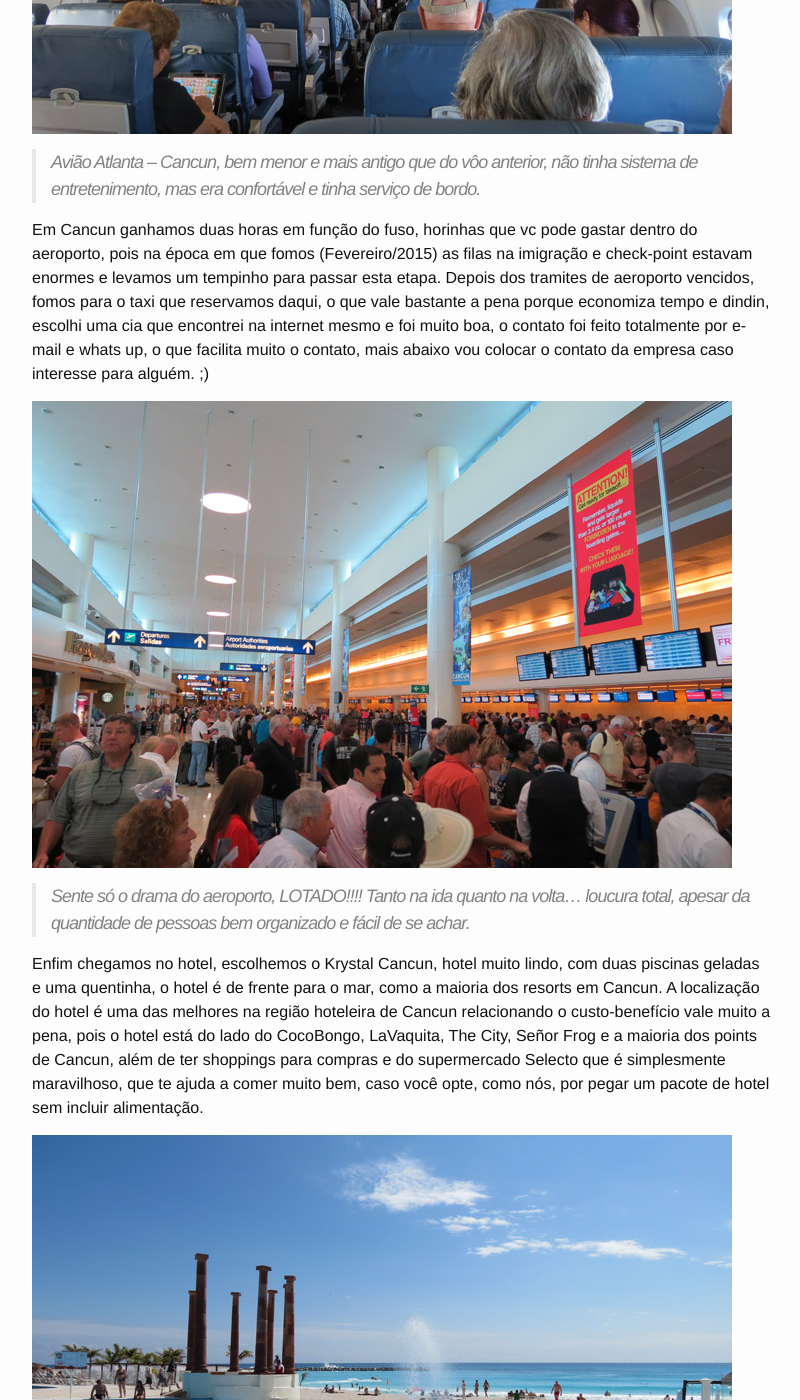
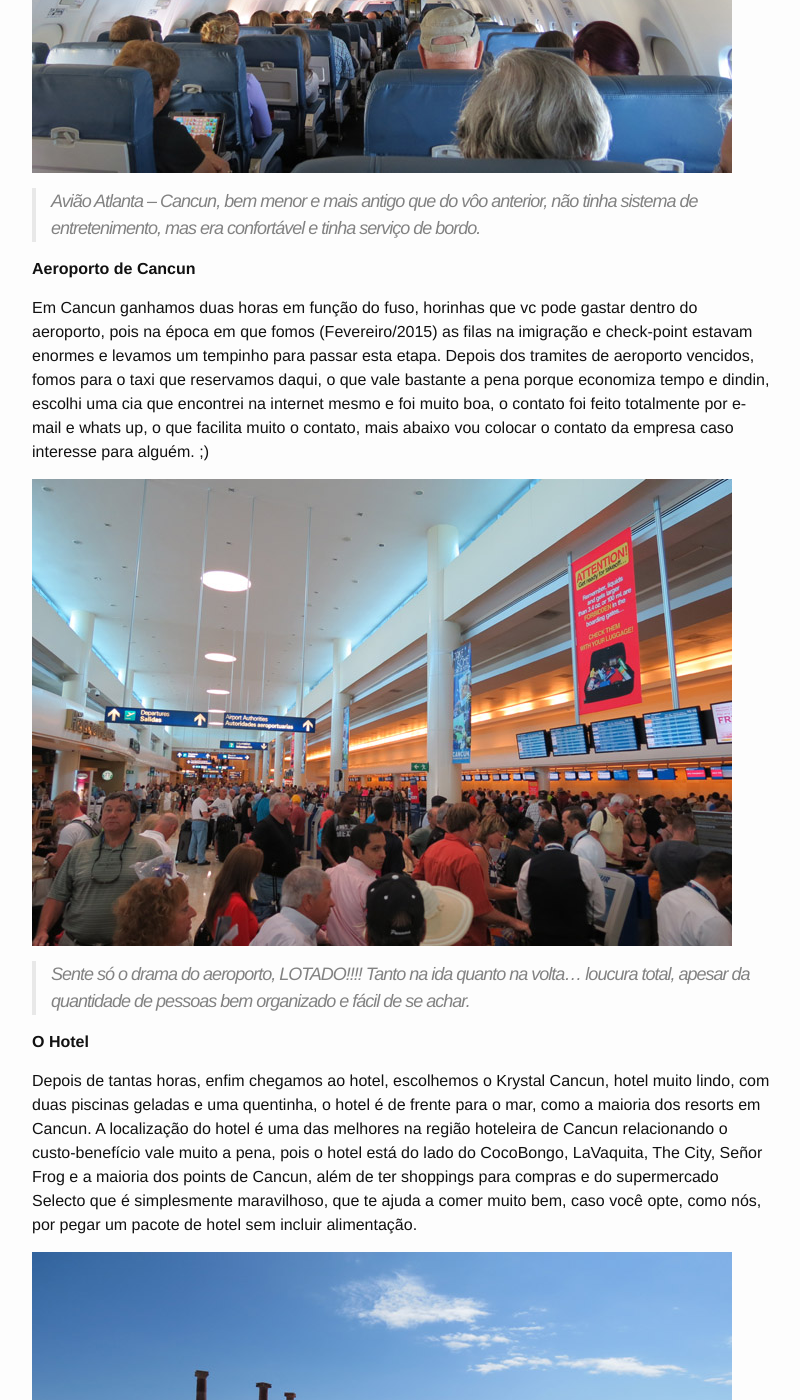
Before and after one commit to ruanltbg/viajandonasferias, a Jekyll site: the page built from _posts/2016-07-04-Cancun-Parte 1.md, in a window 1280 px wide and 1400 px high, scrolled down 4828 px. Shown: the whole window, without its empty margins (238-1038 px from the left). Built offline with Jekyll 4.4.1, drawn with Linux system fonts in a browser that asks for light colours.

Commit message:
Update 2016-07-04-Cancun-Parte 1.md

```diff
--- a/_posts/2016-07-04-Cancun-Parte 1.md
+++ b/_posts/2016-07-04-Cancun-Parte 1.md
@@ -38,12 +40,16 @@ A Delta, foi uma das melhores companhias aéreas que já viajamos, do começo ao
 ![Aviao Delta Cancun](http://www.viajandonasferias.com.br/imagens/post5/aviaocancun.jpg)
 > Avião Atlanta – Cancun, bem menor e mais antigo que do vôo anterior, não tinha sistema de entretenimento, mas era confortável e tinha serviço de bordo.
 
+**Aeroporto de Cancun**
+
  Em Cancun ganhamos duas horas em função do fuso, horinhas que vc pode gastar dentro do aeroporto, pois na época em que fomos (Fevereiro/2015) as filas na imigração e check-point estavam enormes e levamos um tempinho para passar esta etapa. Depois dos tramites de aeroporto vencidos, fomos para o taxi que reservamos daqui, o que vale bastante a pena porque economiza tempo e dindin, escolhi uma cia que encontrei na internet mesmo e foi muito boa, o contato foi feito totalmente por e-mail e whats up, o que facilita muito o contato, mais abaixo vou colocar o contato da empresa caso interesse para alguém. ;)
 
  ![Aeroporto Cancun](http://www.viajandonasferias.com.br/imagens/post5/aeroporto.jpg)
 > Sente só o drama do aeroporto, LOTADO!!!! Tanto na ida quanto na volta... loucura total, apesar da quantidade de pessoas bem organizado e fácil de se achar.
 
-Enfim chegamos no hotel, escolhemos o Krystal Cancun, hotel muito lindo, com duas piscinas geladas e uma quentinha, o hotel é de frente para o mar, como a maioria dos resorts em Cancun. A localização do hotel é uma das melhores na região hoteleira de Cancun relacionando o custo-benefício vale muito a pena, pois o hotel está do lado do CocoBongo, LaVaquita, The City, Señor Frog e a maioria dos points de Cancun, além de ter shoppings para compras e do supermercado Selecto que é simplesmente maravilhoso, que te ajuda a comer muito bem, caso você opte, como nós, por pegar um pacote de hotel sem incluir alimentação.
+**O Hotel**
+
+Depois de tantas horas, enfim chegamos ao hotel, escolhemos o Krystal Cancun, hotel muito lindo, com duas piscinas geladas e uma quentinha, o hotel é de frente para o mar, como a maioria dos resorts em Cancun. A localização do hotel é uma das melhores na região hoteleira de Cancun relacionando o custo-benefício vale muito a pena, pois o hotel está do lado do CocoBongo, LaVaquita, The City, Señor Frog e a maioria dos points de Cancun, além de ter shoppings para compras e do supermercado Selecto que é simplesmente maravilhoso, que te ajuda a comer muito bem, caso você opte, como nós, por pegar um pacote de hotel sem incluir alimentação.
 
  ![Krytal Cancun](http://www.viajandonasferias.com.br/imagens/post5/hotel.jpg)
 > Vista da piscina e do mar, é praticamente 50 tons de azul, dependendo do ponto de vista fica difícil dizer onde começa a piscina e termina o mar e onde começa o mar e termina o céu... Lindo demais!!
```
Also changed, not shown: other parts of _posts/2016-07-04-Cancun-Parte 1.md (+2 -0 lines).
